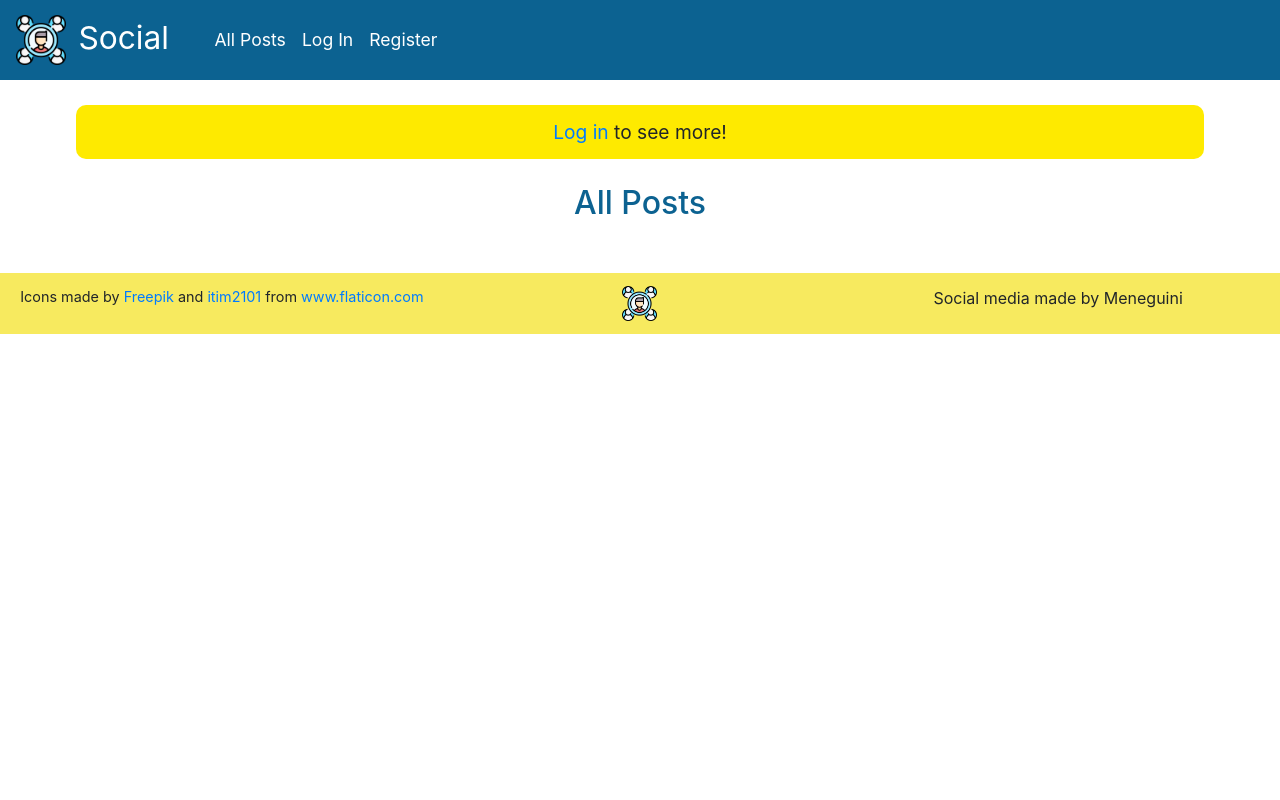
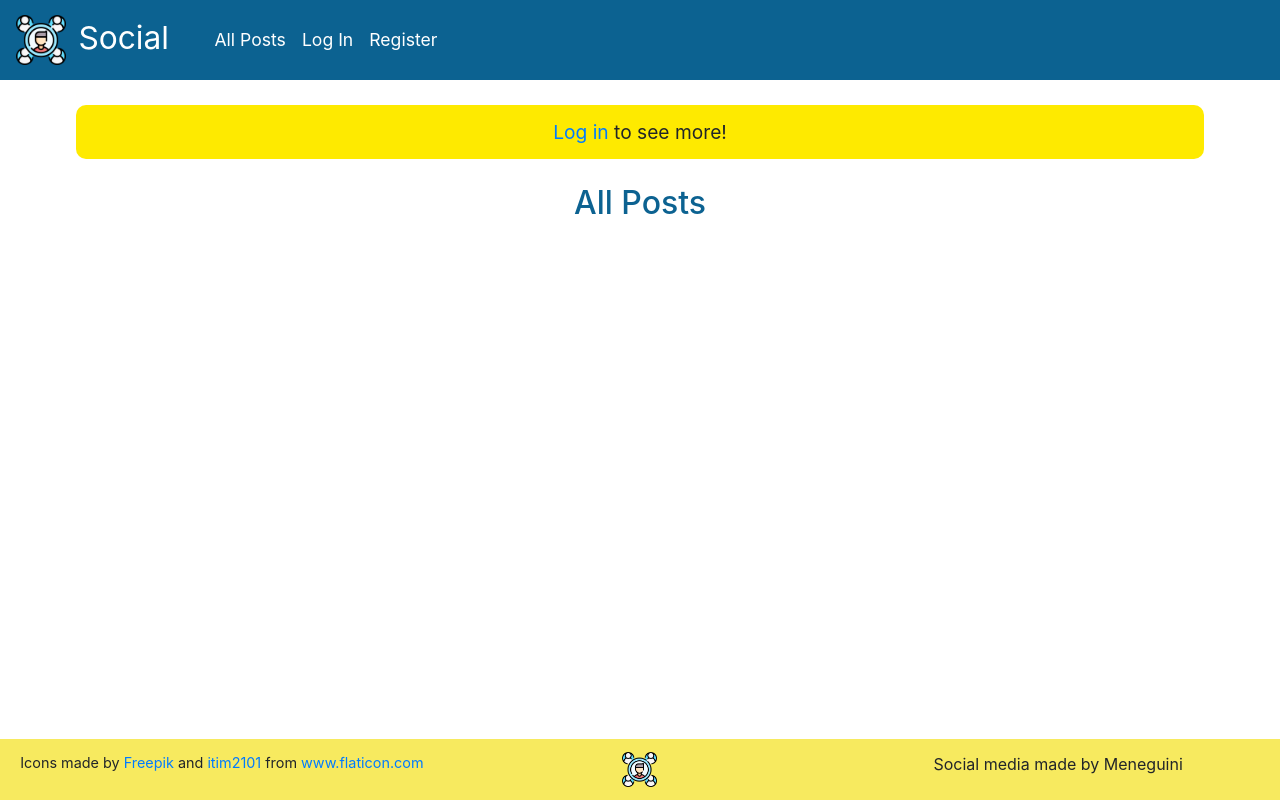
Before and after one commit to Meneguini/social, a Django app: template network/templates/network/index.html in a window 1280 px wide. Run offline with Django 3.2, Linux system fonts and the light colour scheme; the template is opened without the code that fills it, so the values that code supplies are empty; some libraries are stand-ins or nearby versions.

Commit message:
footer at the bottom

```diff
--- a/network/static/network/styles.css
+++ b/network/static/network/styles.css
@@ -1,4 +1,10 @@
 /* ------------- Nav ------------*/
+body {
+    position: relative;
+    min-height: 100vh;
+    padding-bottom: 5%;
+}
+
 nav {
     height: 5rem;
     padding: 4%;
@@ -164,6 +170,7 @@ nav {
 
 .next {
     margin-left: 90%;
+
 }
 
 /* -------------- Profile -------------- */
@@ -249,10 +256,23 @@ nav {
     grid-template-columns: 1fr 1fr 1fr;
     background-color: #f7ea5f;
     bottom: 0;
+    width: 100%;
     padding: 1%;
     justify-items: center;
+
+    position: absolute;
+
 }
 
 .icons {
     font-size: 0.9rem;
 }
+
+/* Responsive for small devices */
+
+@media screen and (max-width: 600px) {
+    nav {
+        /* font-size: 200%; */
+        font-size: 500px;
+    }
+}
```
